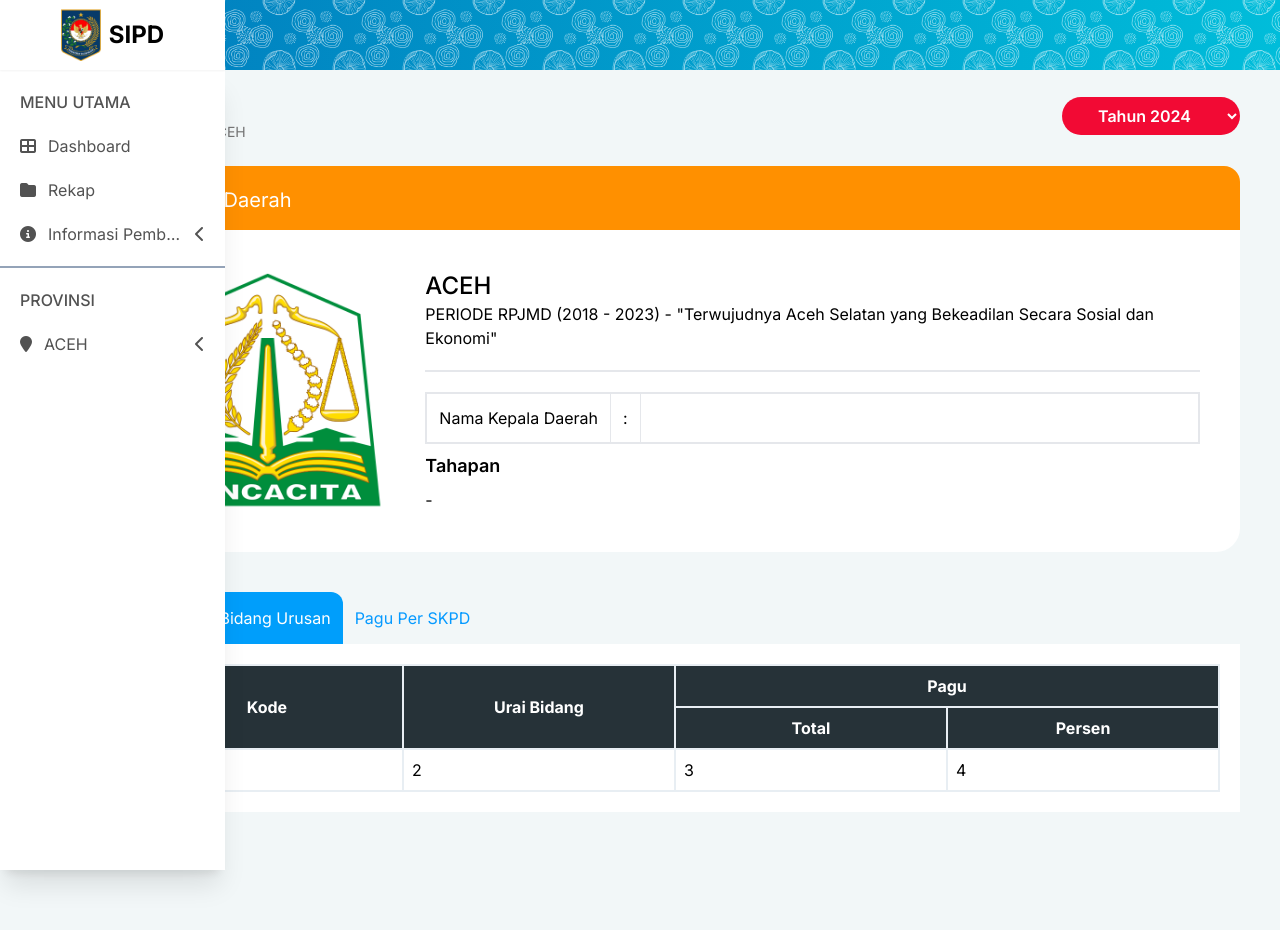
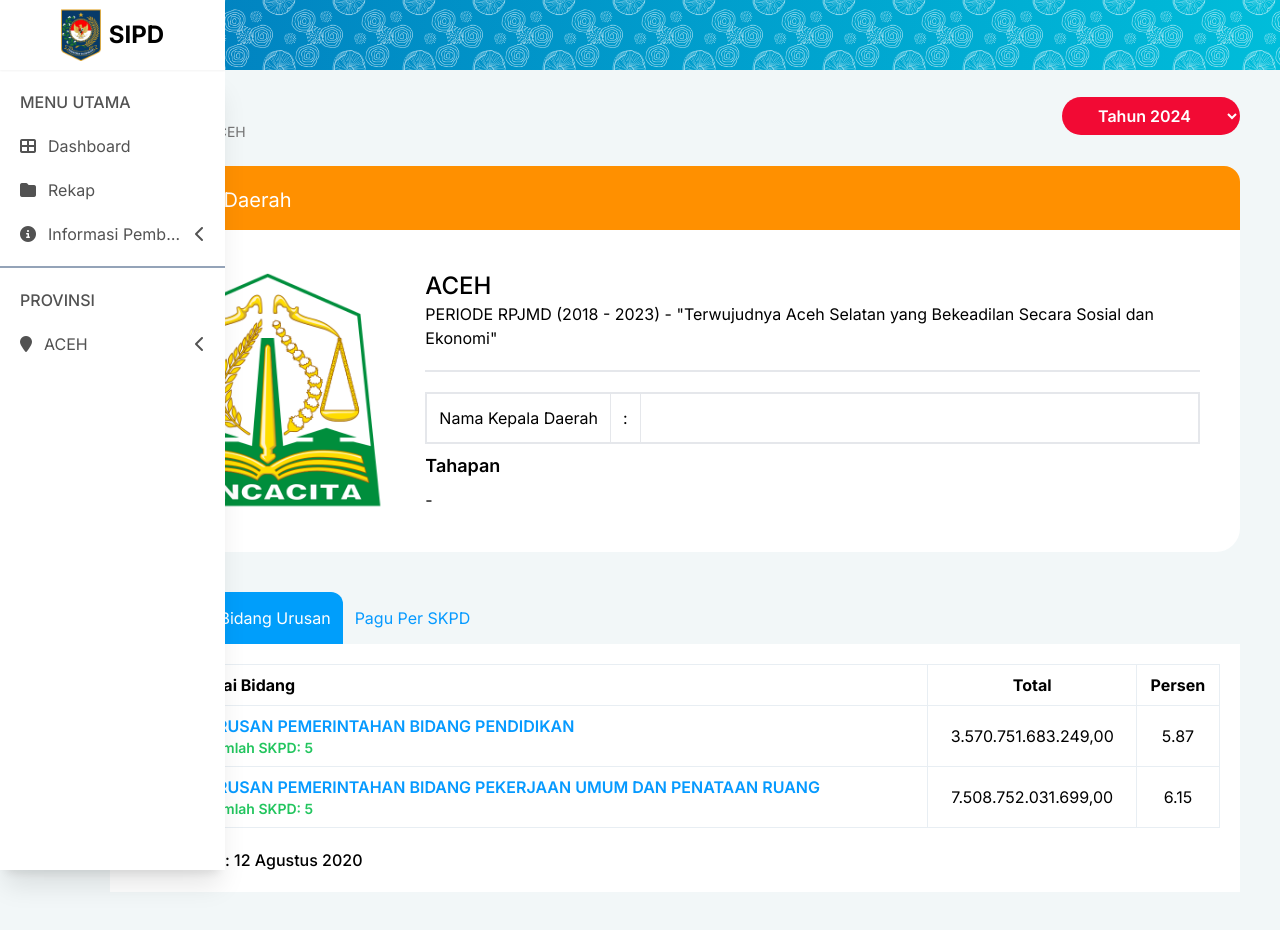
Before and after one commit to zzz3t444/nuxt-sipd, a Nuxt app: page /dashboard/aceh in a window 1280 px wide. Shown: the top 930 px of the page. Before the commit the page ends 870 px from the top, so only its background shows below. Built offline with nearby package versions, Linux system fonts and the light colour scheme.

Commit message:
<UI>(Update other components)

```diff
--- a/components/Nav.vue
+++ b/components/Nav.vue
@@ -160,7 +160,7 @@ onMounted(() => {
                 <div class="text-neutral-600 hidden md:block text-center small-cap md:group-hover:hidden">
                   <i class="fa-solid fa-tag"></i>
                 </div>
-                <ul v-show="isKabKotaSubmenuOpen" class="flex flex-col gap-7 py-7 px-5">
+                <ul v-show="isKabKotaSubmenuOpen" class="flex flex-col gap-5 py-7 px-5">
                   <li class="">
                     <NuxtLink to="/dashboard/aceh/rekap">
                       <div class="text-neutral-600 block md:hidden text-nowrap cap px-7 md:group-hover:block">Rekap Aceh</div>
@@ -169,7 +169,7 @@ onMounted(() => {
                   </li>
                   <li class="">
                     <NuxtLink to="/dashboard/aceh/aceh selatan">
-                      <div class="text-neutral-600 block md:hidden text-nowrap cap px-7 md:group-hover:block">aceh selatan</div>
+                      <div class="text-neutral-600 block md:hidden text-nowrap cap px-7 md:group-hover:block">Aceh Selatan</div>
                       <div class="text-neutral-600 hidden md:block text-center small-cap md:group-hover:hidden"></div>
                     </NuxtLink>
                   </li>
--- a/components/TablePagu.vue
+++ b/components/TablePagu.vue
@@ -1,16 +1,14 @@
-<script>
-export default {
-  data() {
-    return {
-      activeTable: "table1", // Default ke Table 1
-    };
-  },
-};
+<script setup>
+import { ref } from "vue";
+
+const activeTable = ref("table1"); // Default to "table1"
 </script>
 
 <template>
   <div>
+    <!-- Table Selector Tabs -->
     <div class="flex flex-row table-selector w-full mt-10">
+      <!-- First Tab: Pagu Per Bidang Urusan -->
       <div
         @click="activeTable = 'table1'"
         :class="{
@@ -23,6 +21,8 @@ export default {
         </div>
         Pagu Per Bidang Urusan
       </div>
+
+      <!-- Second Tab: Pagu Per SKPD -->
       <div
         @click="activeTable = 'table2'"
         :class="{
@@ -30,57 +30,95 @@ export default {
           'text-[#069aff]': activeTable !== 'table2',
         }"
         class="flex flex-row items-center p-3 gap-3 cursor-pointer">
-        <div v-if="activeTable === 'table2'" class="text-xl">
-          <i class="h-full fa-solid fa-chevron-right font-bold"></i>
+        <div v-if="activeTable === 'table2'" class="text-xl font-bold">
+          <i class="h-full fa-solid fa-chevron-right"></i>
         </div>
         Pagu Per SKPD
       </div>
     </div>
+
+    <!-- Table Content -->
     <div class="p-5 w-full bg-white">
-      <div v-if="activeTable === 'table1'" class="">
+      <div v-if="activeTable === 'table1'" class="overflow-x-auto">
         <table class="w-full border-collapse border border-[#E8EEF3]">
           <thead>
-            <tr class="grid grid-rows-2 grid-cols-4 bg-[#263238] text-white">
-              <th class="row-span-2 col-span-1 border border-[#E8EEF3] p-2 flex justify-center items-center">Kode</th>
-              <th class="row-span-2 col-span-1 border border-[#E8EEF3] p-2 flex justify-center items-center">Urai Bidang</th>
-              <th class="row-span-1 col-span-2 border border-[#E8EEF3] p-2 text-center">Pagu</th>
-              <th class="row-span-1 col-span-1 border border-[#E8EEF3] p-2 text-center">Total</th>
-              <th class="row-span-1 col-span-1 border border-[#E8EEF3] p-2 text-center">Persen</th>
+            <tr class="bg-white text-black">
+              <th class="border border-[#E8EEF3] p-2 text-center">Kode</th>
+              <th class="border border-[#E8EEF3] p-2 text-left">Urai Bidang</th>
+              <th class="border border-[#E8EEF3] p-2 text-center">Total</th>
+              <th class="border border-[#E8EEF3] p-2 text-center">Persen</th>
             </tr>
           </thead>
-
           <tbody>
-            <tr class="grid grid-cols-4">
-              <td class="border border-[#E8EEF3] p-2">1</td>
-              <td class="border border-[#E8EEF3] p-2">2</td>
-              <td class="border border-[#E8EEF3] p-2">3</td>
-              <td class="border border-[#E8EEF3] p-2">4</td>
+            <tr>
+              <td class="border border-[#E8EEF3] p-2 text-center">1.01</td>
+              <td class="border border-[#E8EEF3] p-2 text-left text-[#069aff] font-semibold">
+                URUSAN PEMERINTAHAN BIDANG PENDIDIKAN
+                <div class="text-sm text-green-500">Jumlah SKPD: 5</div>
+              </td>
+              <td class="border border-[#E8EEF3] p-2 text-center">3.570.751.683.249,00</td>
+              <td class="border border-[#E8EEF3] p-2 text-center">5.87</td>
             </tr>
+            <tr>
+              <td class="border border-[#E8EEF3] p-2 text-center">1.03</td>
+              <td class="border border-[#E8EEF3] p-2 text-left text-[#069aff] font-semibold">
+                URUSAN PEMERINTAHAN BIDANG PEKERJAAN UMUM DAN PENATAAN RUANG
+                <div class="text-sm text-green-500">Jumlah SKPD: 5</div>
+              </td>
+              <td class="border border-[#E8EEF3] p-2 text-center">7.508.752.031.699,00</td>
+              <td class="border border-[#E8EEF3] p-2 text-center">6.15</td>
+            </tr>
+            <!-- Add more rows here as needed -->
           </tbody>
         </table>
       </div>
 
-      <div v-else class="">
+      <!-- Table for Pagu Per SKPD -->
+      <div v-if="activeTable === 'table2'" class="overflow-x-auto">
         <table class="w-full border-collapse border border-[#E8EEF3]">
           <thead>
-            <tr class="grid grid-rows-2 grid-cols-4">
-              <th class="row-span-2 col-span-1 border border-[#E8EEF3] p-2">kode</th>
-              <th class="row-span-2 col-span-1 border border-[#E8EEF3] p-2">SKPD</th>
-              <th class="row-span-1 col-span-2 border border-[#E8EEF3] p-2">Pagu</th>
-              <th class="row-span-1 col-span-1 border border-[#E8EEF3] p-2">Total</th>
-              <th class="row-span-1 col-span-1 border border-[#E8EEF3] p-2">Persen</th>
+            <tr class="bg-white text-black">
+              <th class="border border-[#E8EEF3] p-2 text-center">Kode</th>
+              <th class="border border-[#E8EEF3] p-2 text-left">SKPD</th>
+              <th class="border border-[#E8EEF3] p-2 text-center">Total</th>
+              <th class="border border-[#E8EEF3] p-2 text-center">Persen</th>
             </tr>
           </thead>
           <tbody>
-            <tr class="grid grid-cols-4">
-              <td class="border border-[#E8EEF3] p-2">1</td>
-              <td class="border border-[#E8EEF3] p-2">2</td>
-              <td class="border border-[#E8EEF3] p-2">3</td>
-              <td class="border border-[#E8EEF3] p-2">4</td>
+            <tr>
+              <td class="border border-[#E8EEF3] p-2 text-center">1.01</td>
+              <td class="border border-[#E8EEF3] p-2 text-left text-[#069aff] font-semibold">
+                DINAS PENDIDIKAN
+                <div class="text-sm text-green-500">Bidang Pendidikan</div>
+              </td>
+              <td class="border border-[#E8EEF3] p-2 text-center">3.570.751.683.249,00</td>
+              <td class="border border-[#E8EEF3] p-2 text-center">5.87</td>
             </tr>
+            <tr>
+              <td class="border border-[#E8EEF3] p-2 text-center">1.02</td>
+              <td class="border border-[#E8EEF3] p-2 text-left text-[#069aff] font-semibold">
+                DINAS PEKERJAAN UMUM
+                <div class="text-sm text-green-500">Bidang Pekerjaan Umum</div>
+              </td>
+              <td class="border border-[#E8EEF3] p-2 text-center">7.508.752.031.699,00</td>
+              <td class="border border-[#E8EEF3] p-2 text-center">6.15</td>
+            </tr>
+            <!-- Add more rows as needed -->
           </tbody>
         </table>
+      </div>
+
+      <!-- Data Update Information -->
+      <div class="flex justify-between mt-5 items-center">
+        <h1 class="text-md font-medium">Data Update: 12 Agustus 2020</h1>
+        <!-- <button class="py-2 px-6 bg-[#009efb] rounded-lg text-white hover:scale-95 transition duration-150">Terapkan</button> -->
       </div>
     </div>
   </div>
 </template>
+
+<style scoped>
+.table-selector div {
+  transition: all 0.2s;
+}
+</style>
--- a/components/Tabs/TabContent1-tematik.vue
+++ b/components/Tabs/TabContent1-tematik.vue
@@ -1,8 +1,8 @@
 <!-- TabContent1.vue -->
 <template>
   <div>
-    <div class="mt-5 w-full bg-white py-12 px-7 rounded-3xl text-white">
-      <h1 class="text-center font-medium text-black text-2xl">Proporsi Pendanaan Per Tingkatan Pemerintah Daerah</h1>
+    <div class="mt-5 w-full bg-white py-12 px-7 rounded-2xl text-white">
+      <h1 class="text-center font-medium text-black text-2xl tracking-tight">Proporsi Pendanaan Per Tingkatan Pemerintah Daerah</h1>
       <!-- <div class="grid justify-center items-center gap-3 py-12">
         <div class="flex items-center text-black gap-3 text-xl">
           <ul class="p-3 w-5 bg-[#ff9000]"></ul>
--- a/components/Tabs/TabsSystem.vue
+++ b/components/Tabs/TabsSystem.vue
@@ -24,7 +24,7 @@ const activeTab = ref(0);
     </div>
 
     <!-- Tab content -->
-    <div class="p-4 pt-0">
+    <div class=" pt-0">
       <component :is="tabs[activeTab].component"></component>
     </div>
   </div>
--- a/pages/dashboard/[province]/[district].vue
+++ b/pages/dashboard/[province]/[district].vue
@@ -619,7 +619,7 @@ onMounted(() => {
   <div>
     <div class="flex justify-between items-center">
       <div class="">
-        <h1 class="text-2xl text-white">
+        <h1 class="text-2xl text-black">
           {{ $route.params.province.toUpperCase() }}
         </h1>
 
@@ -635,7 +635,7 @@ onMounted(() => {
       <div class="flex flex-col gap-5 py-5">
         <div class="flex gap-3 flex-col lg:flex-row">
           <div class="bg-[#f9fafb] px-4 sm:px-9 py-3 sm:py-5 lg:p-8 rounded-xl flex flex-col gap-3 text-white w-full">
-            <h1 class="text-xl text-white font-semibold mb-2">RKPD</h1>
+            <h1 class="text-xl text-black font-semibold mb-2">RKPD</h1>
             <div class="w-full grid grid-cols-2 sm:grid-cols-3 gap-2 sm:gap-5 lg:gap-6 mb-8">
               <StatusCard v-for="(card, key) in rkpdCards" :key="key" :color="card.color" :value="data.singkat[key]" :label="card.label" @card-click="openModal(key)" />
             </div>
--- a/pages/tematik/[tema]/[provinsi]/index.vue
+++ b/pages/tematik/[tema]/[provinsi]/index.vue
@@ -53,7 +53,7 @@ watch(
     </div>
   </div>
 
-  <div class="bg-white w-full sm:px-5 py-4 rounded-lg my-8">
+  <div class="bg-white w-full sm:px-5 py-4 rounded-2xl my-8">
     <div class="w-full bg-white px-7 rounded-lg text-black py-8">
       <EntriesValue />
       <div class="w-full mt-10 overflow-x-auto">
@@ -96,7 +96,7 @@ watch(
   <!-- <div class="pt-8 flex justify-end">
     <Menu />
   </div> -->
-  <div class="mt-5 w-full bg-white py-12 px-7 rounded-lg text-white">
+  <div class="mt-5 w-full bg-white py-12 px-7 rounded-2xl text-white">
     <h1 class="text-start font-bold text-black text-2xl">Per Tingkatan Pemerintah Daerah</h1>
     <div class="grid justify-center items-center gap-3 py-12">
       <div class="flex items-center text-black gap-3 text-xl">
--- a/pages/tematik/[tema]/index.vue
+++ b/pages/tematik/[tema]/index.vue
@@ -1,86 +1,3 @@
-<template>
-  <div v-if="!route.params.provinsi">
-    <div class="flex justify-between items-center">
-      <div class="">
-        <h1 class="text-2xl text-black">Tematik</h1>
-        <h1 class="text-sm text-neutral-500">
-          <NuxtLink to="/" class="text-[#009efb] hover:text-[#7460e]">Dashboard</NuxtLink>
-          >
-          <NuxtLink to="/" class="text-[#009efb] hover:text-[#7460e]">Informasi Pembangunan Daerah</NuxtLink>
-          >
-          <NuxtLink to="/tematik" class="text-[#009efb] hover:text-[#7460e]">Tematik</NuxtLink>
-          > {{ route.params.tema }}
-        </h1>
-      </div>
-      <div class="">
-        <SelectYear />
-      </div>
-    </div>
-    <div class="bg-white w-full sm:px-5 py-4 rounded-lg my-8">
-      <div class="w-full bg-white px-7 rounded-lg text-black py-8">
-        <EntriesValue />
-        <div class="w-full mt-10 overflow-x-auto">
-          <table class="w-full">
-            <thead>
-              <tr>
-                <th class="px-4">No</th>
-                <th class="px-4">Tema</th>
-                <th class="px-4">Anggaran / Provinsi</th>
-                <th class="px-4">%{?}</th>
-                <th class="px-4">Anggaran / Kabupaten</th>
-                <th class="px-4">%{?}</th>
-              </tr>
-            </thead>
-            <tbody>
-              <tr class="border-t-[1px]" v-for="(prov, index) in provinsiList" :key="prov.id">
-                <td class="py-3 px-5 text-center">{{ index + 1 }}</td>
-                <td class="py-3 px-5">
-                  <NuxtLink :to="`/tematik/${route.params.tema}/${prov.slug}`">
-                    {{ prov.name }}
-                  </NuxtLink>
-                </td>
-                <td class="py-3 px-5 text-center">{{ prov.anggaranP }}</td>
-                <td class="py-3 px-5 text-center">10%</td>
-                <td class="py-3 px-5 text-center">{{ prov.anggaranK }}</td>
-                <td class="py-3 px-5 text-center">10%</td>
-              </tr>
-              <tr class="border-t-[2px] font-semibold">
-                <td colspan="2" class="py-3 px-5 text-center">Total</td>
-                <td class="py-3 px-5 text-center">230.000.000,00</td>
-                <td class="py-3 px-5 text-center">10%</td>
-                <td class="py-3 px-5 text-center">120.000.000,00</td>
-                <td class="py-3 px-5 text-center">20%</td>
-              </tr>
-            </tbody>
-          </table>
-          <h1 class="text-md mt-10 font-medium">Data Update : 20 juli 2024</h1>
-        </div>
-      </div>
-    </div>
-    <!-- <div class="pt-8 flex justify-end">
-      <Menu />
-    </div> -->
-    <div class="mt-5 w-full bg-white py-12 px-7 rounded-lg text-white">
-      <h1 class="text-start font-bold text-black text-2xl">Per Tingkatan Pemerintah Daerah</h1>
-      <div class="grid justify-center items-center gap-3 py-12">
-        <div class="flex items-center text-black gap-3 text-xl">
-          <ul class="p-3 w-5 bg-[#ff9000]"></ul>
-          <p>provinsi</p>
-        </div>
-        <div class="flex items-center text-black gap-3 text-xl">
-          <ul class="p-3 w-5 bg-[#009efb]"></ul>
-          <p>Kab/Kota</p>
-        </div>
-      </div>
-      <div class="flex flex-col gap-8 w-full px-4">
-        <ChartCollapse bgcolor="bg-[#ff9000]" title="Provinsi" ckey="1" />
-        <ChartCollapse bgcolor="bg-[#009efb]" title="Kab / Kota" ckey="2" />
-      </div>
-    </div>
-  </div>
-  <NuxtPage v-else />
-</template>
-
 <script setup>
 const route = useRoute();
 
@@ -101,3 +18,86 @@ const provinsiList = ref([
   },
 ]);
 </script>
+
+<template>
+  <div v-if="!route.params.provinsi">
+    <div class="flex justify-between items-center">
+      <div class="">
+        <h1 class="text-2xl text-black">Tematik</h1>
+        <h1 class="text-sm text-neutral-500">
+          <NuxtLink to="/" class="text-[#009efb] hover:text-[#7460e]">Dashboard</NuxtLink>
+          /
+          <NuxtLink to="/" class="text-[#009efb] hover:text-[#7460e]">Informasi Pembangunan Daerah</NuxtLink>
+          /
+          <NuxtLink to="/tematik" class="text-[#009efb] hover:text-[#7460e]">Tematik</NuxtLink>
+          / {{ route.params.tema }}
+        </h1>
+      </div>
+      <div class="">
+        <SelectYear />
+      </div>
+    </div>
+    <div class="bg-white w-full sm:px-5 py-4 rounded-2xl my-8">
+      <div class="w-full bg-white px-7 rounded-lg text-black py-8">
+        <EntriesValue />
+        <div class="w-full mt-10 overflow-x-auto">
+          <table class="w-full">
+            <thead>
+              <tr>
+                <th class="px-4">No</th>
+                <th class="px-4">Tema</th>
+                <th class="px-4">Anggaran / Provinsi</th>
+                <th class="px-4">%{?}</th>
+                <th class="px-4">Anggaran / Kabupaten</th>
+                <!-- <th class="px-4">%{?}</th> -->
+              </tr>
+            </thead>
+            <tbody>
+              <tr class="border-t-[1px]" v-for="(prov, index) in provinsiList" :key="prov.id">
+                <td class="py-3 px-5 text-center">{{ index + 1 }}</td>
+                <td class="py-3 px-5">
+                  <NuxtLink :to="`/tematik/${route.params.tema}/${prov.slug}`">
+                    {{ prov.name }}
+                  </NuxtLink>
+                </td>
+                <td class="py-3 px-5 text-center">{{ prov.anggaranP }}</td>
+                <td class="py-3 px-5 text-center">10%</td>
+                <td class="py-3 px-5 text-center">{{ prov.anggaranK }}</td>
+                <!-- <td class="py-3 px-5 text-center">10%</td> -->
+              </tr>
+              <tr class="border-t-[2px] font-semibold">
+                <td colspan="2" class="py-3 px-5 text-center">Total</td>
+                <td class="py-3 px-5 text-center">230.000.000,00</td>
+                <td class="py-3 px-5 text-center">10%</td>
+                <td class="py-3 px-5 text-center">120.000.000,00</td>
+                <!-- <td class="py-3 px-5 text-center">20%</td> -->
+              </tr>
+            </tbody>
+          </table>
+          <h1 class="text-md mt-10 font-medium">Data Update : 20 juli 2024</h1>
+        </div>
+      </div>
+    </div>
+    <!-- <div class="pt-8 flex justify-end">
+      <Menu />
+    </div> -->
+    <div class="mt-5 w-full bg-white py-12 px-7 rounded-2xl text-white">
+      <h1 class="text-start font-bold text-black text-2xl">Per Tingkatan Pemerintah Daerah</h1>
+      <div class="grid justify-center items-center gap-3 py-12">
+        <div class="flex items-center text-black gap-3 text-xl">
+          <ul class="p-3 w-5 bg-[#ff9000]"></ul>
+          <p>provinsi</p>
+        </div>
+        <div class="flex items-center text-black gap-3 text-xl">
+          <ul class="p-3 w-5 bg-[#009efb]"></ul>
+          <p>Kab/Kota</p>
+        </div>
+      </div>
+      <div class="flex flex-col gap-8 w-full px-4">
+        <ChartCollapse bgcolor="bg-[#ff9000]" title="Provinsi" ckey="1" />
+        <ChartCollapse bgcolor="bg-[#009efb]" title="Kab / Kota" ckey="2" />
+      </div>
+    </div>
+  </div>
+  <NuxtPage v-else />
+</template>
--- a/pages/tematik/index.vue
+++ b/pages/tematik/index.vue
@@ -1,12 +1,26 @@
 <script setup>
+import { ref, computed } from "vue";
+
 const temaList = ref([
-  { id: 1, name: "ANGKUTAN ORANG", tema: "ANGKUTAN ORANG" },
-  { id: 2, name: "AUDITOR", tema: "AUDITOR" },
-  { id: 3, name: "BENCANA", tema: "BENCANA" },
-  { id: 4, name: "SIGA", tema: "SIGA" },
-  { id: 5, name: "SERTIFIKASI", tema: "SERTIFIKASI" },
-  { id: 6, name: "SISTEM MANAGEMENT", tema: "SISTEM MANAGEMENT" },
+  { id: 1, name: "ANGKUTAN ORANG", tema: "ANGKUTAN ORANG", national: "1.000.000.000,00", provincial: "1.200.000.000,00", district: "500.000.000,00" },
+  { id: 2, name: "AUDITOR", tema: "AUDITOR", national: "800.000.000,00", provincial: "1.000.000.000,00", district: "400.000.000,00" },
+  { id: 3, name: "BENCANA", tema: "BENCANA", national: "1.500.000.000,00", provincial: "1.800.000.000,00", district: "600.000.000,00" },
+  { id: 4, name: "SIGA", tema: "SIGA", national: "900.000.000,00", provincial: "1.100.000.000,00", district: "450.000.000,00" },
+  { id: 5, name: "SERTIFIKASI", tema: "SERTIFIKASI", national: "700.000.000,00", provincial: "900.000.000,00", district: "350.000.000,00" },
+  { id: 6, name: "SISTEM MANAGEMENT", tema: "SISTEM MANAGEMENT", national: "1.200.000.000,00", provincial: "1.400.000.000,00", district: "550.000.000,00" },
 ]);
+
+const selectedRows = ref([]);
+
+const isAllSelected = computed(() => selectedRows.value.length === temaList.value.length && selectedRows.value.length > 0);
+
+const toggleAll = () => {
+  if (isAllSelected.value) {
+    selectedRows.value = [];
+  } else {
+    selectedRows.value = temaList.value.map((item) => item.id);
+  }
+};
 </script>
 
 <template>
@@ -15,21 +29,26 @@ const temaList = ref([
       <h1 class="text-2xl text-black">Tematik</h1>
       <h1 class="text-sm text-neutral-500">
         <NuxtLink to="/" class="text-[#009efb] hover:text-[#7460e]">Dashboard</NuxtLink>
-        >
+        /
         <NuxtLink to="/" class="text-[#009efb] hover:text-[#7460e]">Informasi Pembangunan Daerah</NuxtLink>
-        > Tematik
+        / Tematik
       </h1>
     </div>
     <div class="">
       <SelectYear />
     </div>
   </div>
-  <div class="bg-white w-full sm:px-5 py-4 rounded-3xl my-8 text-white">
+
+  <div class="bg-white w-full sm:px-5 py-4 rounded-2xl my-8 text-white">
     <div class="w-full bg-white px-7 rounded-lg text-black py-8">
       <EntriesValue />
       <div class="w-full mt-10 overflow-x-auto">
         <table class="w-full">
           <thead>
+            <tr>
+              <th class="px-4">
+                <input type="checkbox" :checked="isAllSelected" @change="toggleAll" />
+              </th>
               <th class="px-4">No</th>
               <th class="px-4">Tema</th>
               <th class="px-4">Nasional</th>
@@ -38,30 +57,42 @@ const temaList = ref([
               <th class="px-4">%{?}</th>
               <th class="px-4">Kab/Kota</th>
               <th class="px-4">%{?}</th>
+            </tr>
           </thead>
           <tbody>
-            <tr class="border-t-[1px]" v-for="(tema, index) in temaList">
+            <tr class="border-t-[1px]" v-for="(tema, index) in temaList" :key="tema.id">
+              <td class="py-3 px-5 text-center">
+                <input type="checkbox" :value="tema.id" v-model="selectedRows" />
+              </td>
               <td class="py-3 px-5 text-center">{{ index + 1 }}</td>
               <td class="py-3 px-5">
                 <NuxtLink :to="`/tematik/${tema.tema}`">{{ tema.name }}</NuxtLink>
               </td>
-              <td class="py-3 px-5 text-center">1.000.000.000,00</td>
+              <td class="py-3 px-5 text-center">{{ tema.national }}</td>
               <td class="py-3 px-5 text-center">10%</td>
-              <td class="py-3 px-5 text-center">2.000.000.000,00</td>
+              <td class="py-3 px-5 text-center">{{ tema.provincial }}</td>
               <td class="py-3 px-5 text-center">10%</td>
+              <td class="py-3 px-5 text-center">{{ tema.district }}</td>
+              <td class="py-3 px-5 text-center">5%</td>
             </tr>
             <tr class="border-t-[2px] font-semibold">
-              <td colspan="2" class="py-3 px-5 text-center">Total</td>
-              <td class="py-3 px-5 text-center">230.000.000,00</td>
+              <td colspan="3" class="py-3 px-5 text-center">Total</td>
+              <td class="py-3 px-5 text-center">6.100.000.000,00</td>
               <td class="py-3 px-5"></td>
-              <td class="py-3 px-5 text-center">120.000.000,00</td>
+              <td class="py-3 px-5 text-center">7.500.000.000,00</td>
               <td class="py-3 px-5"></td>
-              <td class="py-3 px-5 text-center">10.000.000</td>
+              <td class="py-3 px-5 text-center">2.850.000.000,00</td>
               <td class="py-3 px-5"></td>
             </tr>
           </tbody>
         </table>
-        <h1 class="text-md mt-10 font-medium">Data Update : 20 juli 2024</h1>
+
+        <div class="flex justify-between mt-10 items-center">
+          <h1 class="text-md font-medium">Data Update : 20 Juli 2024</h1>
+          <nuxt-link to="">
+            <button class="py-2 px-6 bg-[#009efb] rounded-lg text-white hover:scale-95 duration-150 transition-all">Terapkan</button>
+          </nuxt-link>
+        </div>
       </div>
     </div>
   </div>
```
Lines whose indentation alone changed are shown as unchanged.
